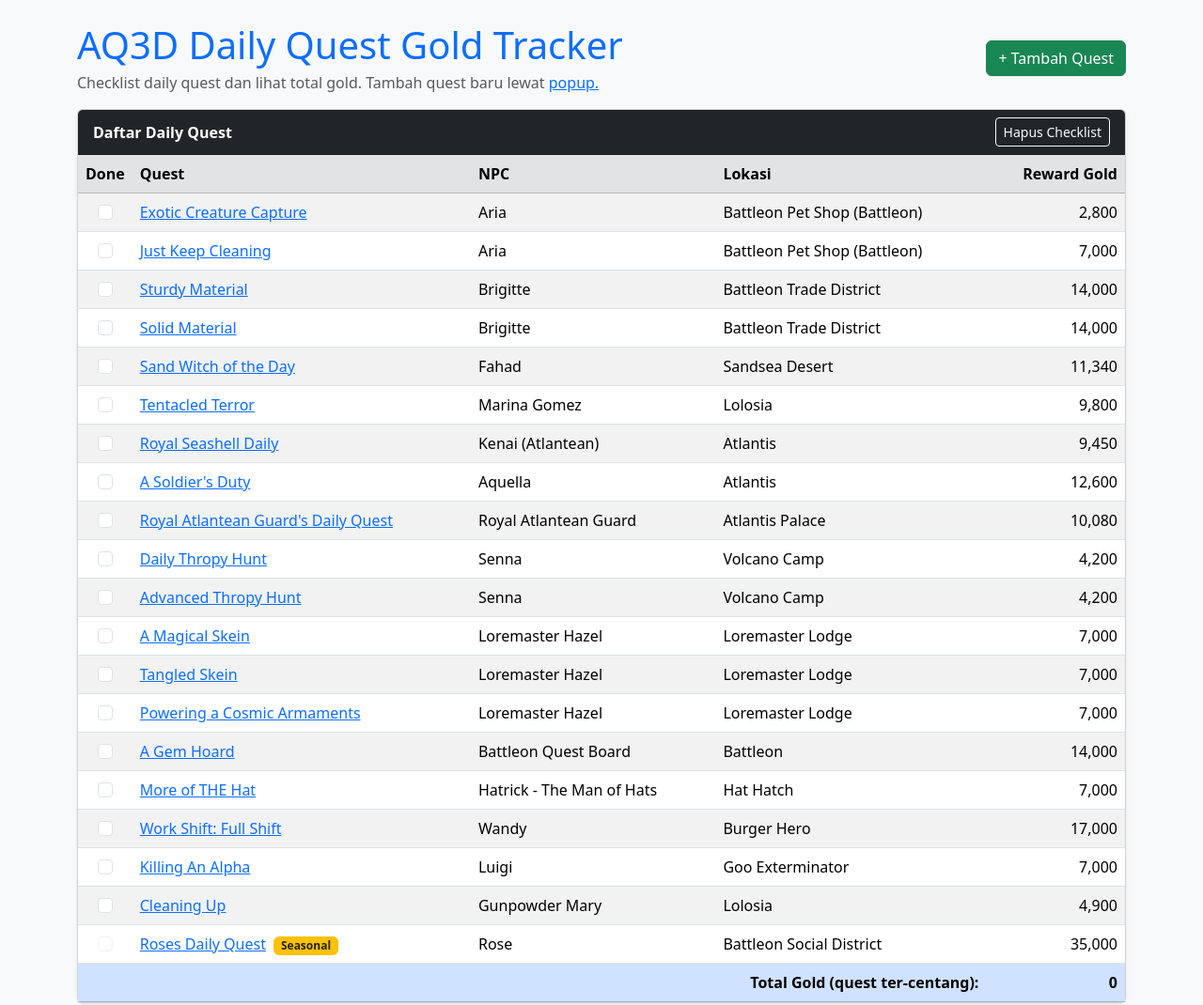
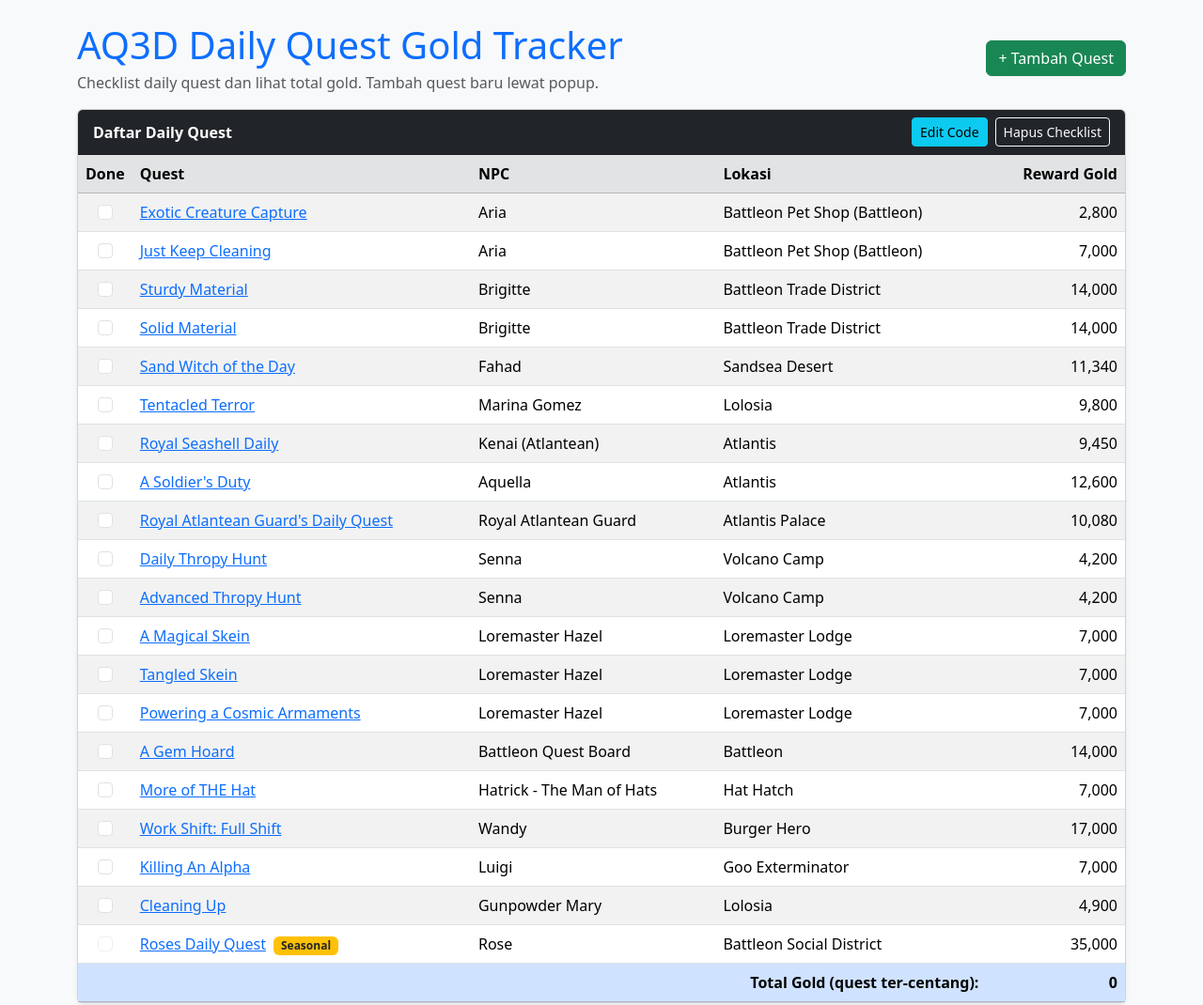
Before and after one commit to adammantium44-jpg/daily, a plain HTML site: page index.html in a window 1280 px wide. Shown: the whole page at 94% size. Drawn offline with nearby package versions, Linux system fonts and the light colour scheme.

```diff
--- a/index.html
+++ b/index.html
@@ -17,7 +17,7 @@
     <div>
       <h1 class="mb-1 text-primary">AQ3D Daily Quest Gold Tracker</h1>
       <p class="text-muted mb-0">
-        Checklist daily quest dan lihat total gold. Tambah quest baru lewat <a href="https://github.com/adammantium44-jpg/daily/blob/main/index.html" target="_blank" rel="noopener noreferrer">popup.</a>
+        Checklist daily quest dan lihat total gold. Tambah quest baru lewat popup.
       </p>
     </div>
     <button
@@ -34,9 +34,18 @@
   <div class="card shadow-sm mb-4">
     <div class="card-header bg-dark text-white d-flex justify-content-between align-items-center">
       <strong>Daftar Daily Quest</strong>
-      <button id="clearChecksBtn" class="btn btn-sm btn-outline-light">
-        Hapus Checklist
-      </button>
+      <div class="d-flex gap-2">
+    <button
+      type="button"
+      class="btn btn-sm btn-info"
+      onclick="window.open('https://github.com/adammantium44-jpg/daily/blob/main/index.html', '_blank', 'noopener');"
+    >
+      Edit Code
+    </button>
+    <button id="clearChecksBtn" class="btn btn-sm btn-outline-light">
+      Hapus Checklist
+    </button>
+  </div>
     </div>
     <div class="card-body p-0">
       <div class="table-responsive">
```
